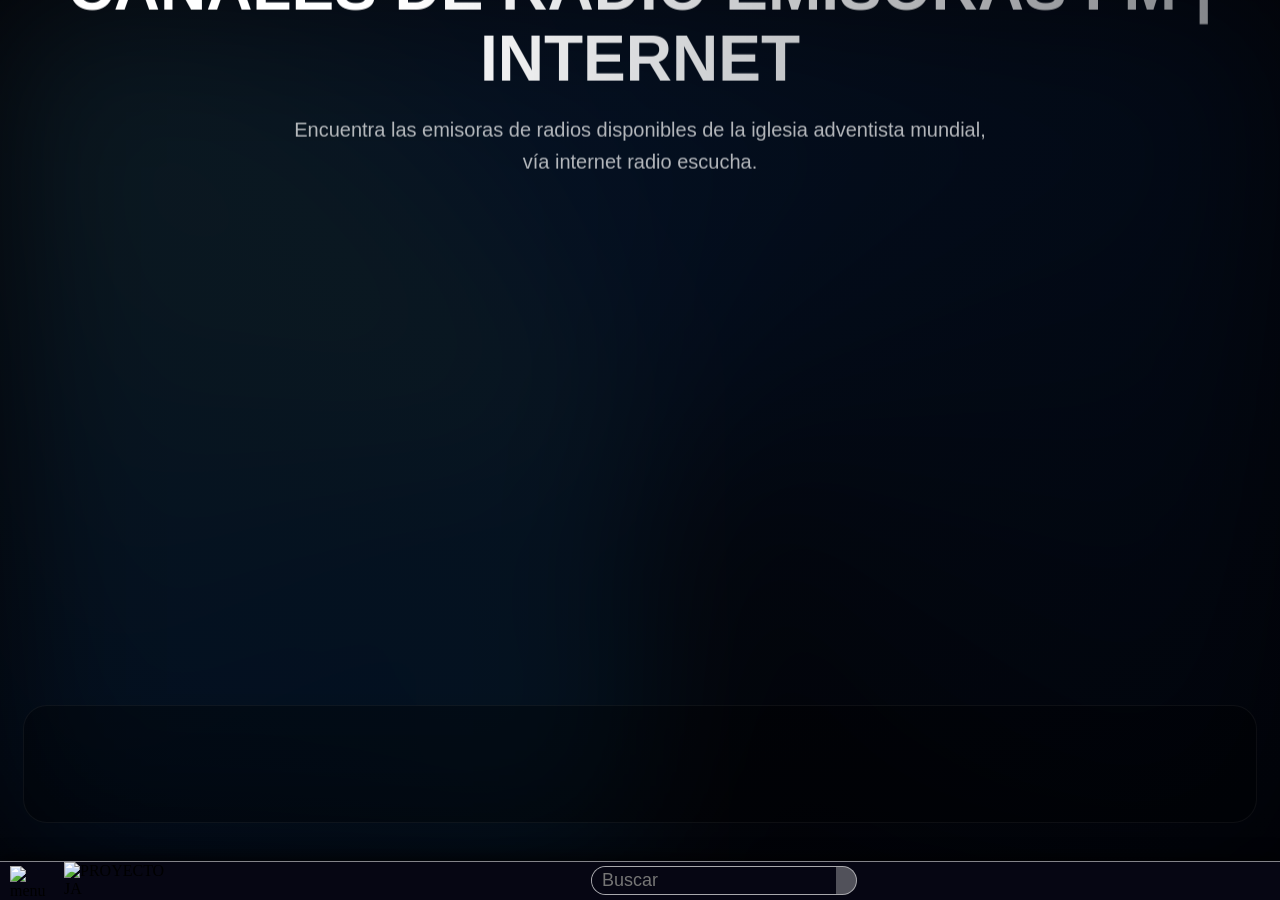
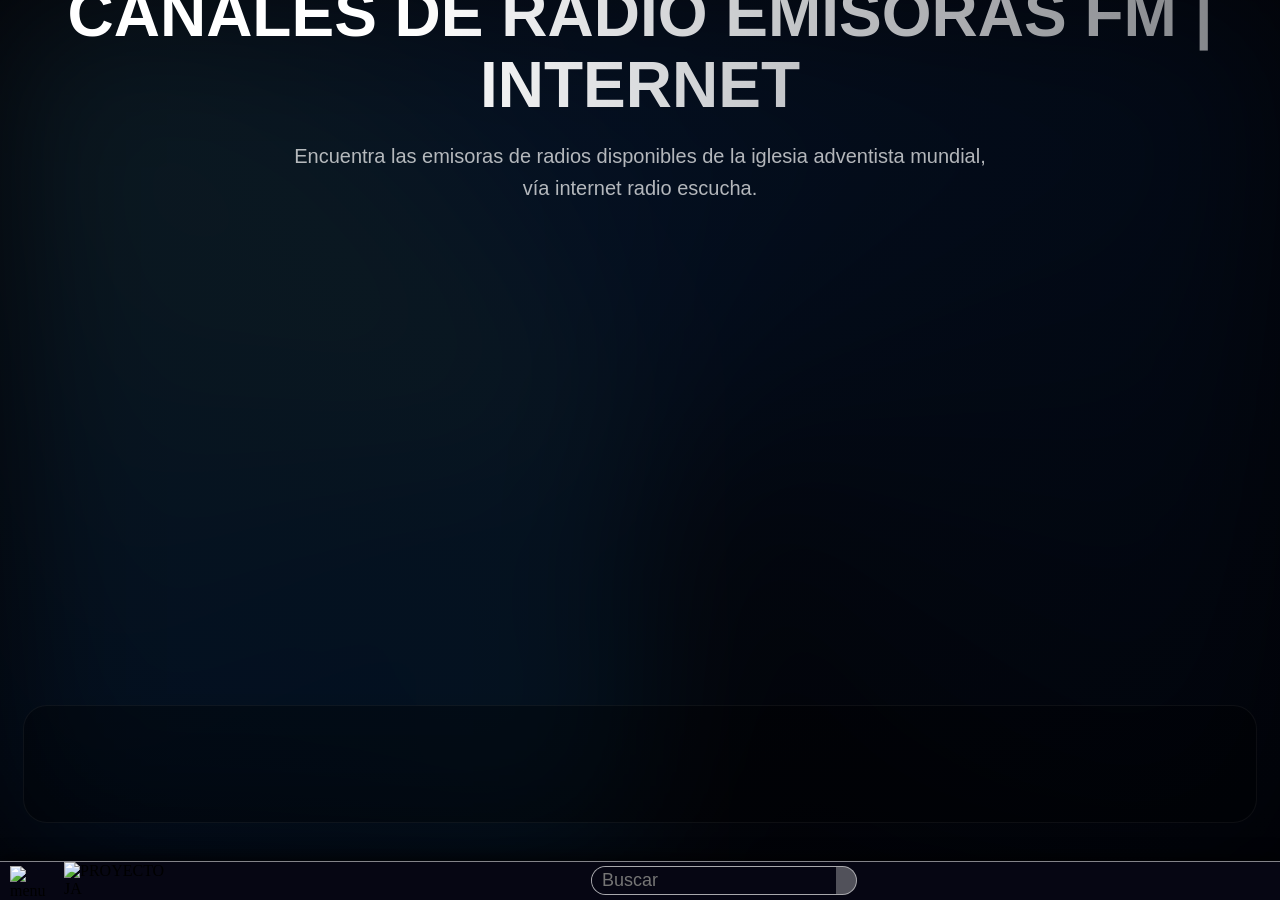

etbvrtbs

--- a/estilos.css
+++ b/estilos.css
@@ -421,6 +421,11 @@ html {
   padding: 30px;
 }
 
+.publicacionImage > * {
+  position: relative;
+  z-index: 1;
+}
+
 .publicacion {
   display: flex;
   position: relative;
@@ -438,7 +443,7 @@ html {
 
 .imagen-publicacion {
   width: 100%;
-  max-width: 300px;
+  max-width: 400px;
   height: auto;
   margin-right: 20px;
   margin-bottom: 10px;
@@ -447,7 +452,7 @@ html {
 }
 
 .titulo {
-  font-size: 18px;
+  font-size: 20px;
   font-weight: bold;
   margin-top: 20px;
   margin-bottom: 10px;
@@ -472,8 +477,8 @@ html {
 }
 
 .perfil {
-  width: 60px;
-  height: 60px;
+  width: 80px;
+  height: 80px;
   border-radius: 50%;
   margin-right: 10px;
   object-fit: cover;
@@ -519,7 +524,7 @@ html {
 .publicador {
   display: flex;
   align-items: center;
-  font-size: 24px;
+  font-size: 28px;
   font-weight: bold;
   color: rgb(0, 0, 0);
   letter-spacing: 0px;
@@ -1484,15 +1489,3 @@ h1 {
   z-index: 10;
 }
 
-.publicacion {
-  border-radius: 20px;
-  padding: 30px;
-  color: #ffffff;
-  box-shadow: 0 10px 30px rgba(0, 0, 0, 0.3);
-}
-
-.publicacion .titulo {
-  font-family: "Plus Jakarta Sans", sans-serif;
-  font-size: 1.5rem;
-  margin-bottom: 15px;
-}
